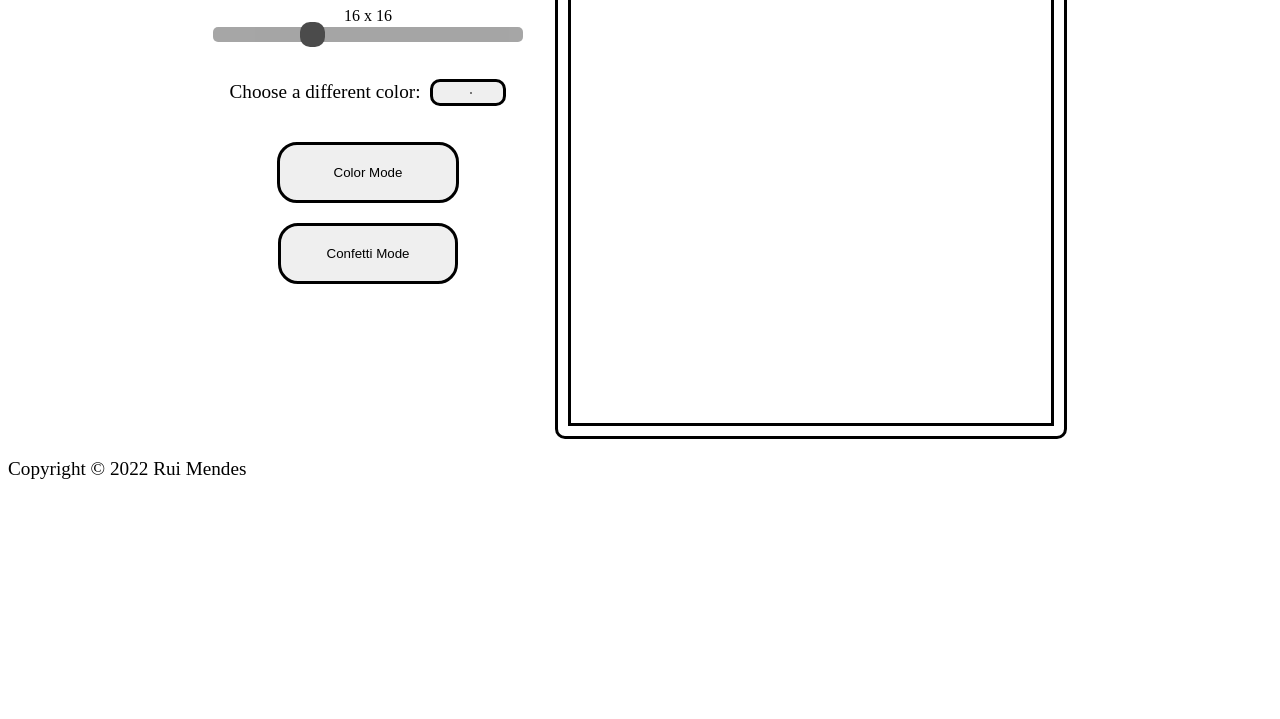
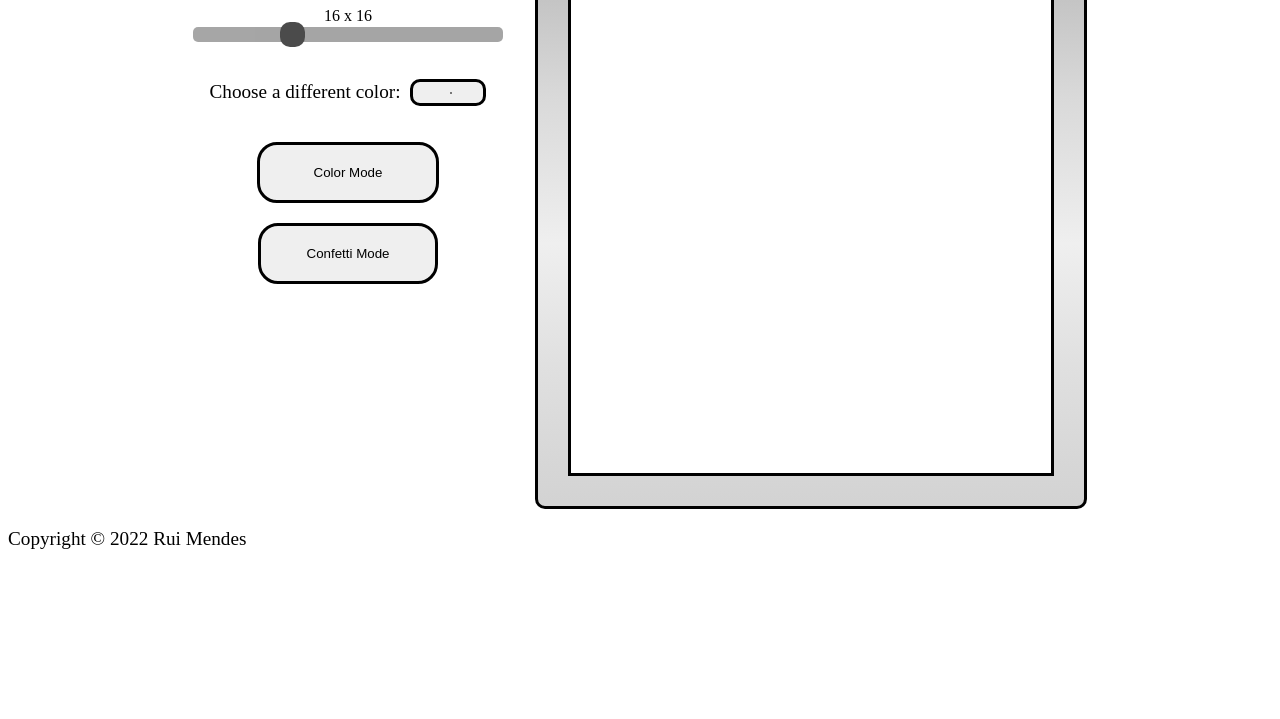
Before and after one commit to RuiMendez/Etch-a-Sketch, a plain HTML site: page index.html in a window 1280 px wide. Shown: the part 81-800 px from the top of the page. Drawn offline with Linux system fonts and the light colour scheme.

Commit message:
gradient added to sketch frame

```diff
--- a/style.css
+++ b/style.css
@@ -17,12 +17,17 @@
 
 .sketch-frame {
     border: solid black;
+    margin-top: 30px;
     border-radius: 10px;
-    padding-top: 10px;
-    padding-bottom: 10px;
-    padding-left: 10px;
-    padding-right: 10px;
+    padding-top: 30px;
+    padding-bottom: 30px;
+    padding-left: 30px;
+    padding-right: 30px;
     margin-left: 2em;
+    box-shadow: inset 0 1px 0 #d0a97a;
+    -webkit-box-shadow: inset 0 1px 0 #d0a97a;
+    -moz-box-shadow: inset 0 1px 0 #d0a97a;
+    background: linear-gradient( to top, lightgrey 0%, lightgrey 1%, #e0e0e0 26%, #efefef 48%, #d9d9d9 75%, #bcbcbc 100%);
 }
 
 .grid-row {
```
